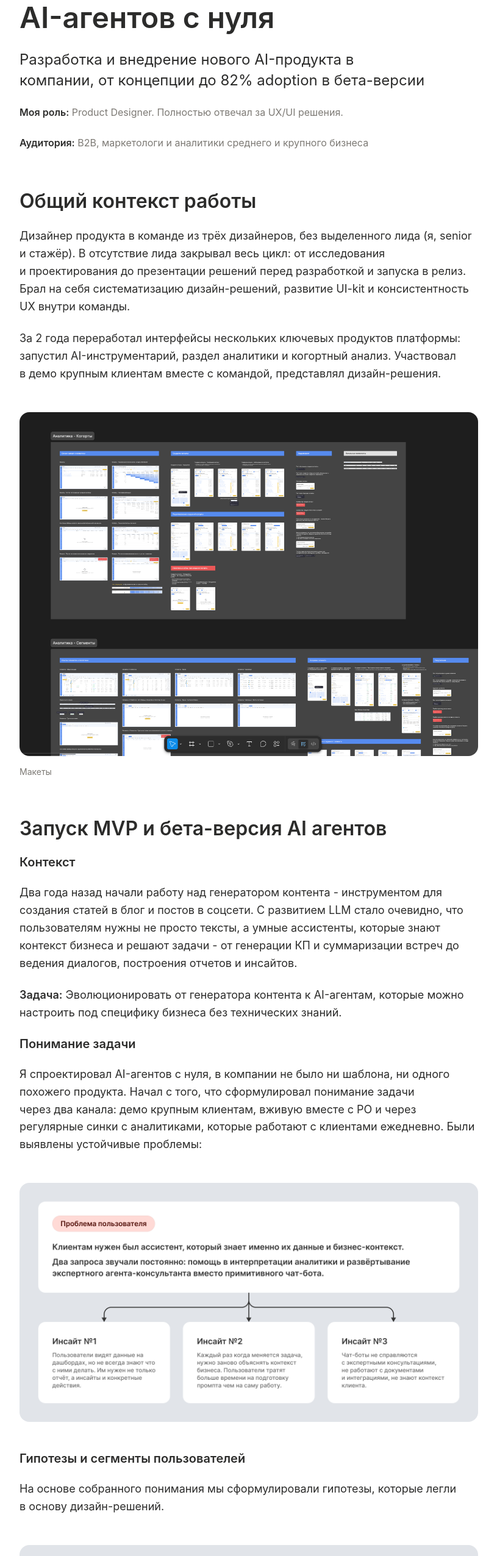
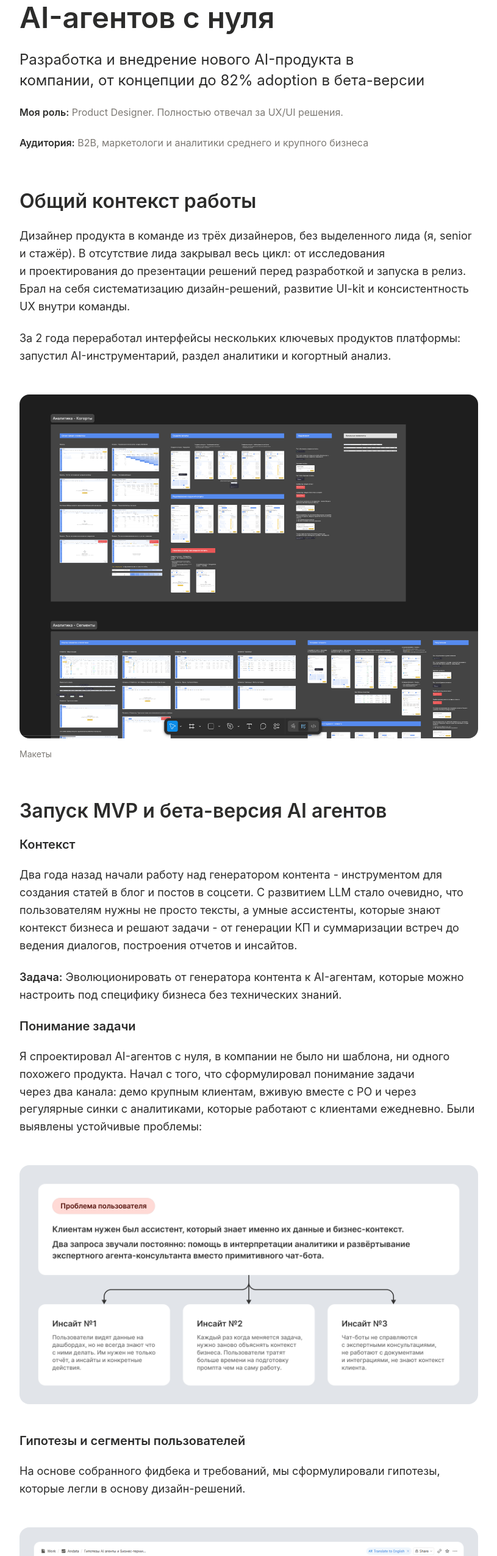
Before and after one commit to d1mavasilev/my-portfolio-next, a Next.js app: page /cases/ai-agents in a window 1280 px wide. Shown: the part 245-2797 px from the top of the page at 61% size, without its empty margins (232-1047 px from the left). Built offline with nearby package versions, Linux system fonts and the light colour scheme.

Commit message:
описание

```diff
--- a/app/cases/ai-agents/page.tsx
+++ b/app/cases/ai-agents/page.tsx
@@ -35,7 +35,7 @@ export default function AiAgentsPage() {
             Дизайнер продукта в команде из трёх дизайнеров, без выделенного лида (я, senior и стажёр). В отсутствие лида закрывал весь цикл: от исследования и проектирования до презентации решений перед разработкой и запуска в релиз. Брал на себя систематизацию дизайн-решений, развитие UI-kit и консистентность UX внутри команды.
           </p>
           <p>
-            За 2 года переработал интерфейсы нескольких ключевых продуктов платформы: запустил AI-инструментарий, раздел аналитики и когортный анализ. Участвовал в демо крупным клиентам вместе с командой, представлял дизайн-решения.
+            За 2 года переработал интерфейсы нескольких ключевых продуктов платформы: запустил AI-инструментарий, раздел аналитики и когортный анализ.
           </p>
 
           <ProjectImage
@@ -73,7 +73,7 @@ export default function AiAgentsPage() {
 
           <h3>Гипотезы и сегменты пользователей</h3>
           <p>
-            На основе собранного понимания мы сформулировали гипотезы, которые легли в основу дизайн-решений.
+            На основе собранного фидбека и требований, мы сформулировали гипотезы, которые легли в основу дизайн-решений.
           </p>
           <ProjectImage
             src="/images/projects/Screen_agents_hypotheses.png"
@@ -84,13 +84,13 @@ export default function AiAgentsPage() {
           </p>
           <ul className="list-disc pl-5">
             <li>
-              <strong>Для маркетологов и продаж важно:</strong> быстрый первый результат и максимум предзаполненных настроек.
+              <strong>Для маркетологов и отдела продаж важно:</strong> быстрый первый результат и максимум предзаполненных настроек.
             </li>
             <li>
-              <strong>Для аналитиков важно:</strong> получать интерпретацию данных через агента а не только через цифры, прозрачность работы и гибкость.
+              <strong>Для аналитиков:</strong> получать интерпретацию данных через агента а не только через цифры, прозрачность работы и гибкость.
             </li>
             <li>
-              <strong>Для руководителей SMB важно:</strong> видеть качество работы агентов и быть уверенным что никто не сломает рабочую конфигурацию.
+              <strong>Для руководителей SMB:</strong> видеть качество работы агентов и быть уверенным что никто не сломает рабочую конфигурацию.
             </li>
           </ul>
 
```
